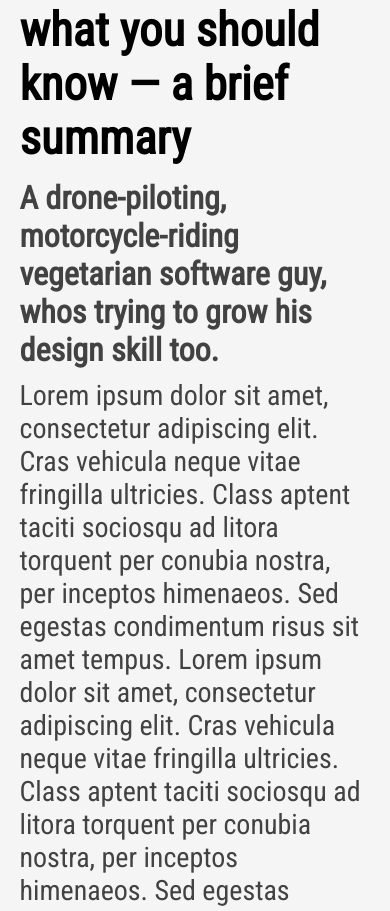
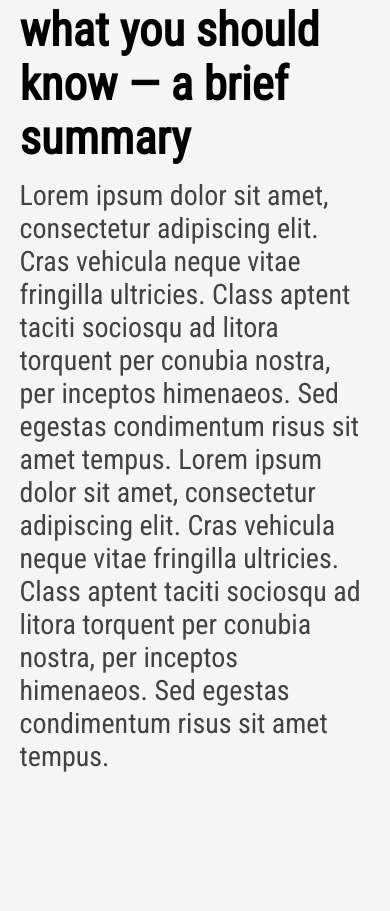
Before and after one commit to drose379/Personal, a plain HTML site: page index.html in a window 390 px wide. Shown: the part 2816-3727 px from the top of the page. Drawn offline with nearby package versions, Linux system fonts and the light colour scheme; no server answers; a web font is replaced by a local one.

Commit message:
fixed responsive

```diff
--- a/index.html
+++ b/index.html
@@ -113,7 +113,7 @@
 
   <div class="section-container column">
     <h3 class="nomargin bottom-margin">what you should know &mdash; a brief summary</h3>
-    <h3 class="nomargin sub bottom-margin">A drone-piloting, motorcycle-riding vegetarian software guy, whos trying to grow his design skill too.</h3>
+    <!--<h3 class="nomargin sub bottom-margin">A drone-piloting, motorcycle-riding vegetarian software guy, whos trying to grow his design skill too.</h3>-->
     <p>Lorem ipsum dolor sit amet, consectetur adipiscing elit. Cras vehicula neque vitae fringilla ultricies. Class aptent taciti sociosqu ad litora torquent per conubia nostra, per inceptos himenaeos. Sed egestas condimentum risus sit amet tempus.
       Lorem ipsum dolor sit amet, consectetur adipiscing elit. Cras vehicula neque vitae fringilla ultricies. Class aptent taciti sociosqu ad litora torquent per conubia nostra, per inceptos himenaeos. Sed egestas condimentum risus sit amet tempus.
     </p>
```
